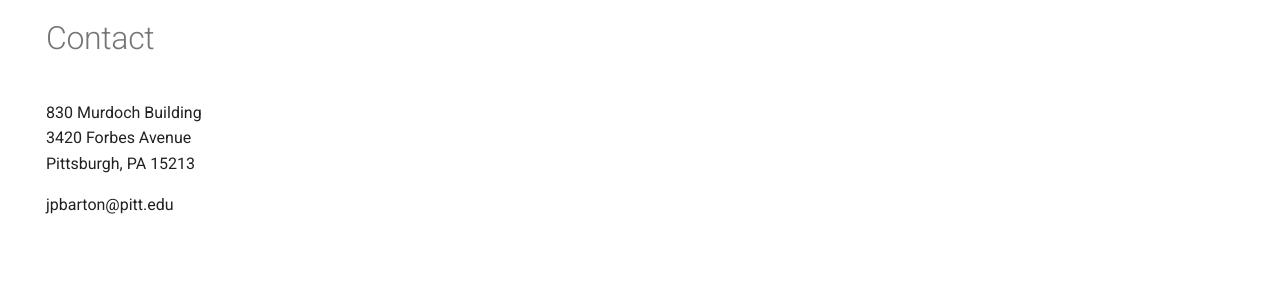
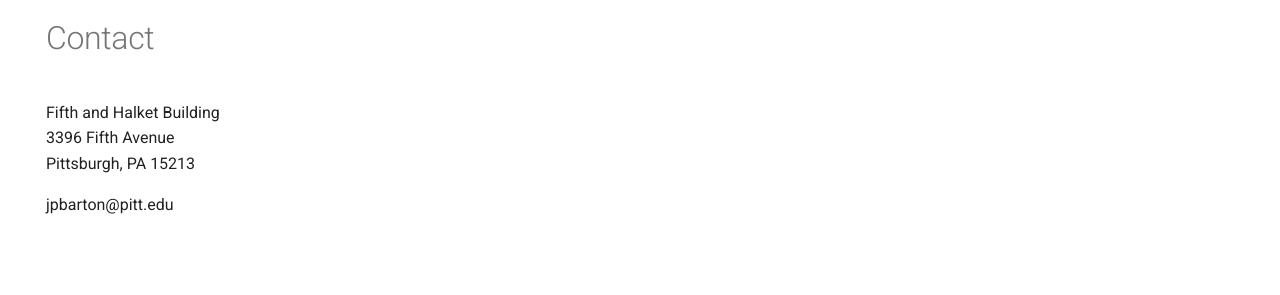
Before and after one commit to bartonlab/bartonlab.github.io, an MkDocs documentation site: the page built from docs/index.md, in a window 1280 px wide. Shown: the part 472-767 px from the top of the page. Built offline with MkDocs 1.6.1 and Material for MkDocs 9.7.7, drawn with Linux system fonts in a browser that asks for light colours.

Commit message:
update address

```diff
--- a/docs/index.md
+++ b/docs/index.md
@@ -12,8 +12,8 @@ I graduated from Duke University with degrees in Physics and Mathematics, and co
 
 # Contact
 
-830 Murdoch Building<br>
-3420 Forbes Avenue<br>
+Fifth and Halket Building<br>
+3396 Fifth Avenue<br>
 Pittsburgh, PA 15213<br>
 
 jpbarton@pitt.edu
```
